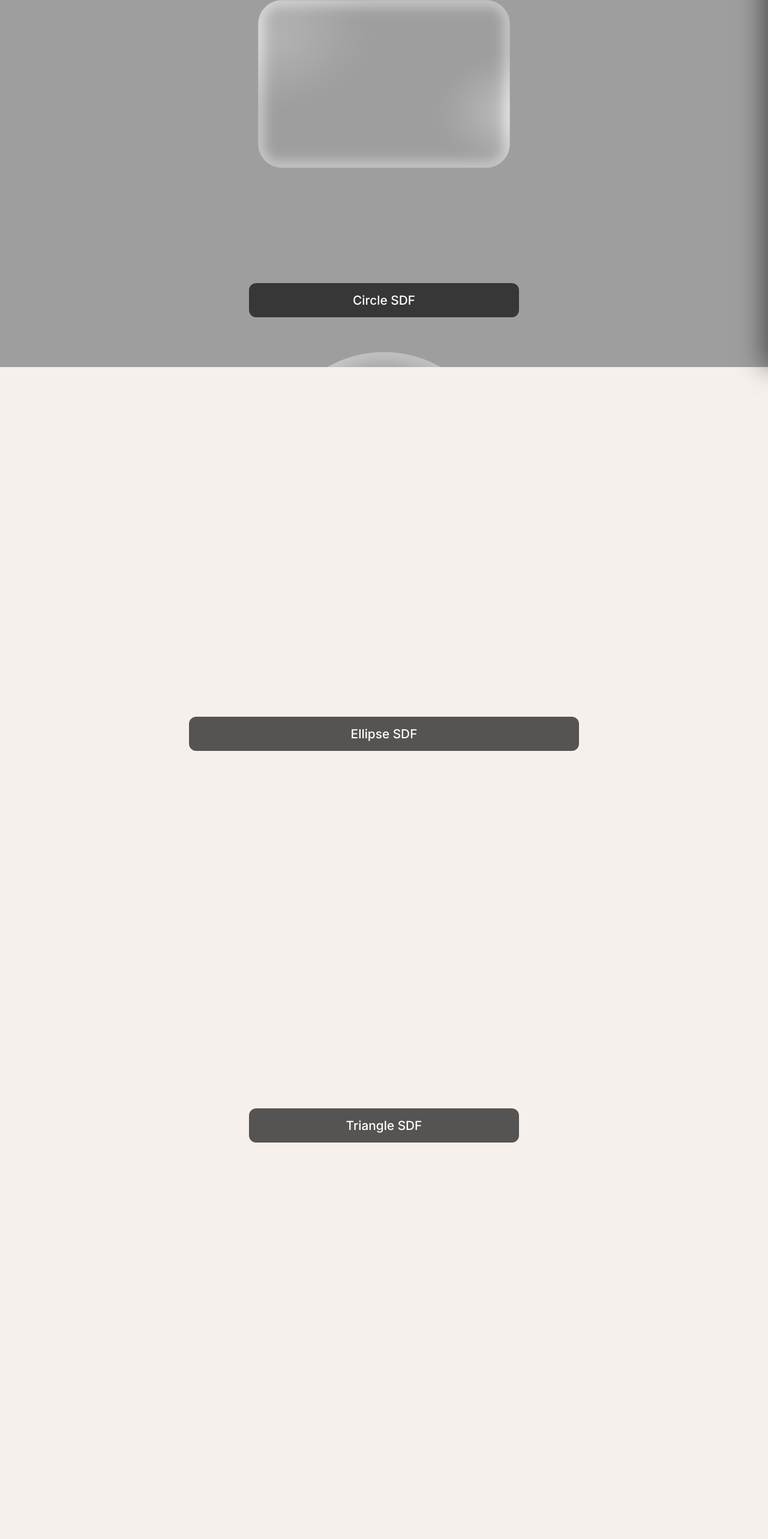
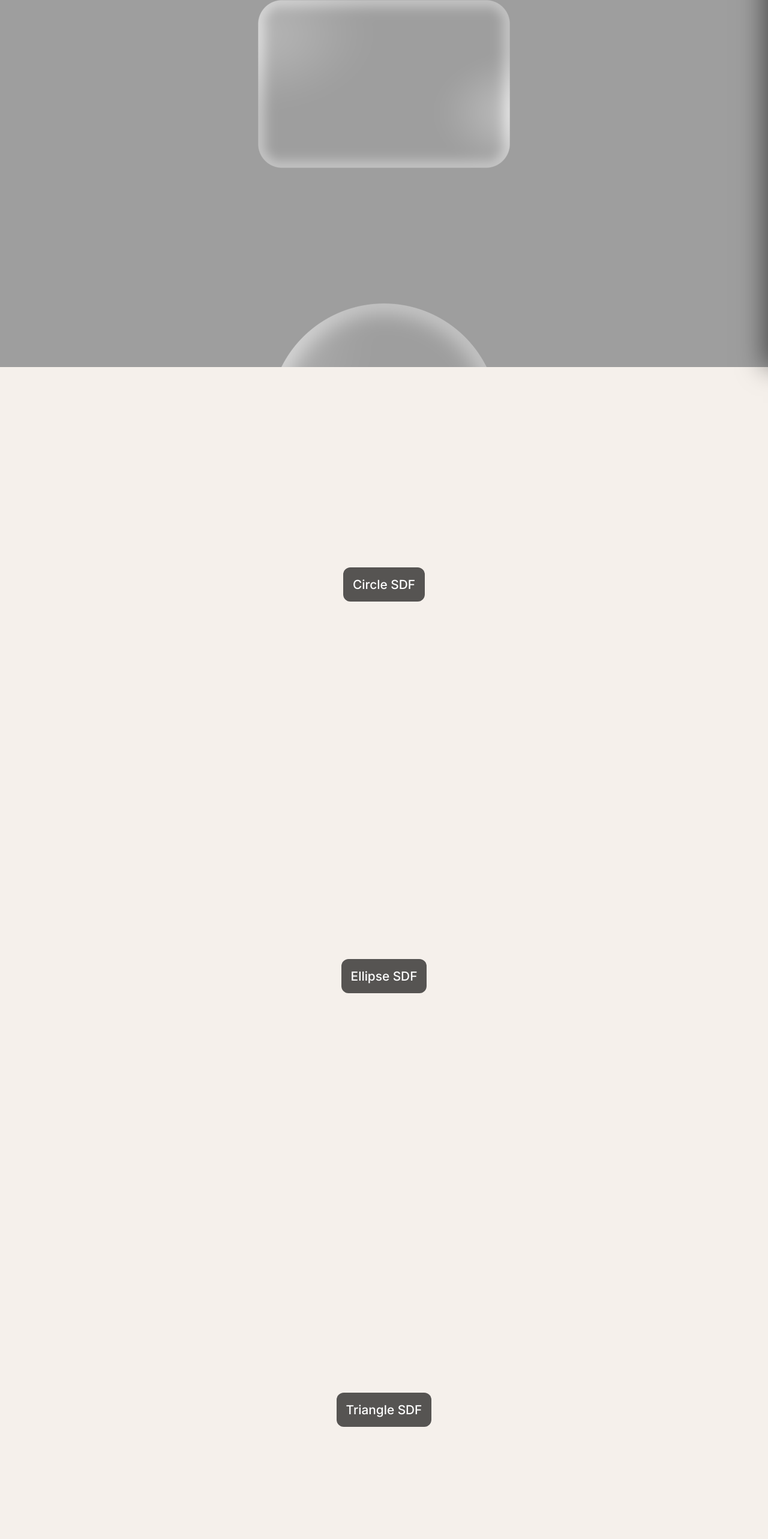
Before and after one commit to yagyaanshK/liquid-glass-laminar-flow, a React (Vite) app: page /#/webgl in a window 1280 px wide. Shown: the part 188-2754 px from the top of the page at 60% size. Built offline with nearby package versions, Linux system fonts and the light colour scheme.

Commit message:
Move WebGL demo shape labels to display below the geometric lenses

```diff
--- a/src/pages/WebGLPage.tsx
+++ b/src/pages/WebGLPage.tsx
@@ -85,26 +85,26 @@ export default function WebGLPage() {
 
           {/* Circle */}
           <div style={{ textAlign: 'center' }}>
-            <h2 style={{ color: '#fff', marginBottom: '1.5rem', fontSize: '1.3rem', fontWeight: 500, background: 'rgba(0,0,0,0.65)', padding: '1rem', borderRadius: '12px' }}>Circle SDF</h2>
             <div ref={circleRef} style={{ width: 'min(450px, 85vw)', aspectRatio: '1/1', borderRadius: '50%' }} />
+            <h2 style={{ color: '#fff', marginTop: '1.5rem', fontSize: '1.3rem', fontWeight: 500, background: 'rgba(0,0,0,0.65)', padding: '1rem', borderRadius: '12px', display: 'inline-block' }}>Circle SDF</h2>
           </div>
 
           {/* Ellipse */}
           <div style={{ textAlign: 'center' }}>
-            <h2 style={{ color: '#fff', marginBottom: '1.5rem', fontSize: '1.3rem', fontWeight: 500, background: 'rgba(0,0,0,0.65)', padding: '1rem', borderRadius: '12px' }}>Ellipse SDF</h2>
             <div ref={ellipseRef} style={{ width: 'min(650px, 90vw)', aspectRatio: '650/380', borderRadius: '50%' }} />
+            <h2 style={{ color: '#fff', marginTop: '1.5rem', fontSize: '1.3rem', fontWeight: 500, background: 'rgba(0,0,0,0.65)', padding: '1rem', borderRadius: '12px', display: 'inline-block' }}>Ellipse SDF</h2>
           </div>
 
           {/* Equilateral Triangle */}
           <div style={{ textAlign: 'center' }}>
-            <h2 style={{ color: '#fff', marginBottom: '1.5rem', fontSize: '1.3rem', fontWeight: 500, background: 'rgba(0,0,0,0.65)', padding: '1rem', borderRadius: '12px' }}>Triangle SDF</h2>
             <div ref={triangleRef} style={{ width: 'min(450px, 85vw)', aspectRatio: '1/1' }} />
+            <h2 style={{ color: '#fff', marginTop: '1.5rem', fontSize: '1.3rem', fontWeight: 500, background: 'rgba(0,0,0,0.65)', padding: '1rem', borderRadius: '12px', display: 'inline-block' }}>Triangle SDF</h2>
           </div>
 
           {/* Hexagon */}
           <div style={{ textAlign: 'center' }}>
-            <h2 style={{ color: '#fff', marginBottom: '1.5rem', fontSize: '1.3rem', fontWeight: 500, background: 'rgba(0,0,0,0.65)', padding: '1rem', borderRadius: '12px' }}>Hexagon SDF</h2>
             <div ref={hexagonRef} style={{ width: 'min(450px, 85vw)', aspectRatio: '1/1' }} />
+            <h2 style={{ color: '#fff', marginTop: '1.5rem', fontSize: '1.3rem', fontWeight: 500, background: 'rgba(0,0,0,0.65)', padding: '1rem', borderRadius: '12px', display: 'inline-block' }}>Hexagon SDF</h2>
           </div>
         </div>
       </div>
```
